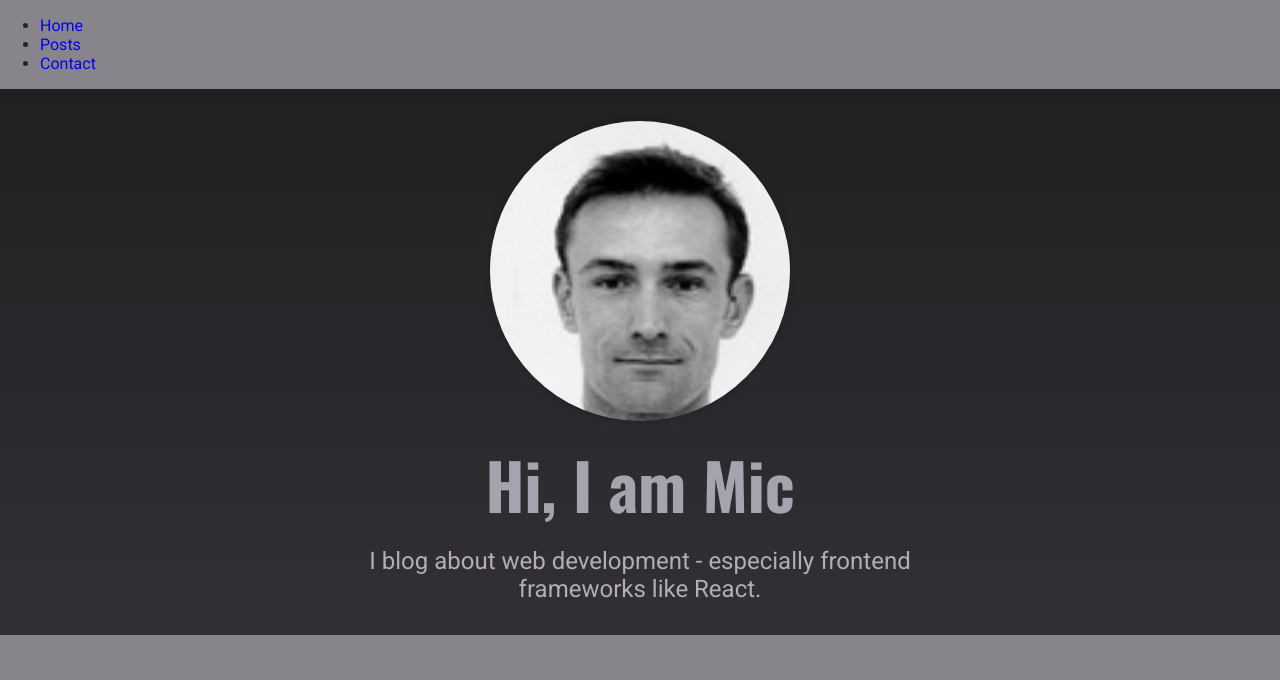
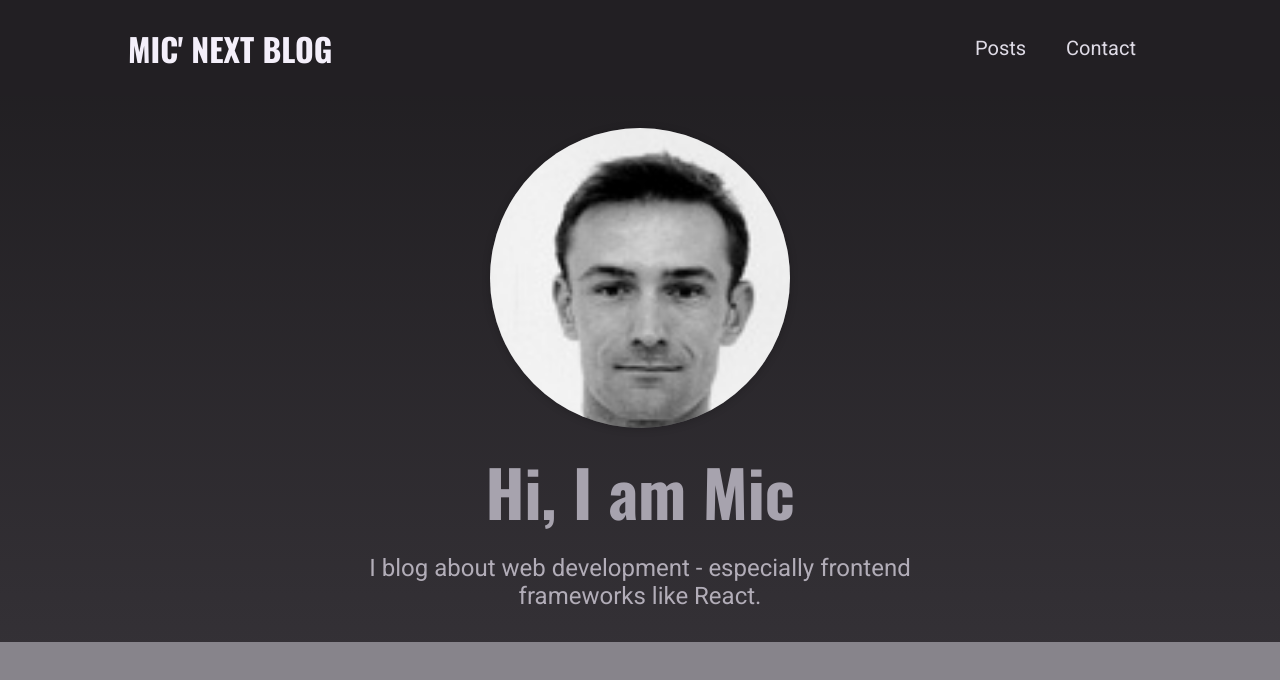
Before and after one commit to MrMic/NextJS-S19-BLOG, a Next.js app: page / in a window 1280 px wide. Shown: the top 680 px of the page. Built offline with nearby package versions, Linux system fonts and the light colour scheme.

Commit message:
feat: Add Styling & a Logo

```diff
--- a/components/layout/logo.js
+++ b/components/layout/logo.js
@@ -1,8 +1,8 @@
+import classes from "./logo.module.css";
 
 function Logo() {
   return (
-    <div className="logo">
-    </div>
+    <div className={classes.logo}>Mic&apos; Next Blog</div>
   );
 }
 
--- /dev/null
+++ b/components/layout/logo.module.css
@@ -0,0 +1,13 @@
+.logo {
+  text-transform: uppercase;
+  font-size: var(--size-5);
+  font-weight: bold;
+  font-family: "Oswald", sans-serif;
+  color: var(--color-grey-50);
+}
+
+@media (min-width: 768px) {
+  .logo {
+    font-size: var(--size-8);
+  }
+}
--- a/components/layout/main-navigation.js
+++ b/components/layout/main-navigation.js
@@ -1,18 +1,17 @@
 import Link from "next/link";
+
+import classes from "./main-navigation.module.css";
 
 import Logo from "./logo";
 
 function MainNavigation() {
   return (
-    <header className="header">
+    <header className={classes.header}>
       <Link href="/">
         <Logo />
       </Link>
       <nav>
         <ul>
-          <li>
-            <Link href="/">Home</Link>
-          </li>
           <li>
             <Link href="/posts">Posts</Link>
           </li>
--- /dev/null
+++ b/components/layout/main-navigation.module.css
@@ -0,0 +1,42 @@
+.header {
+  width: 100%;
+  height: 6rem;
+  background-color: var(--color-grey-900);
+  display: flex;
+  justify-content: space-between;
+  align-items: center;
+  padding: 0 10%;
+}
+
+.header ul {
+  list-style: none;
+  display: flex;
+  align-items: baseline;
+  margin: 0;
+  padding: 0;
+}
+
+.header li {
+  margin: 0 var(--size-4);
+}
+
+.header a {
+  color: var(--color-grey-100);
+  font-size: var(--size-4);
+}
+
+.header a:hover,
+.header a:active,
+.header a.active {
+  color: var(--color-grey-200);
+}
+
+@media (min-width: 768px) {
+  .header ul {
+    gap: 0.5rem;
+  }
+
+  .header a {
+    font-size: var(--size-5);
+  }
+}
```
